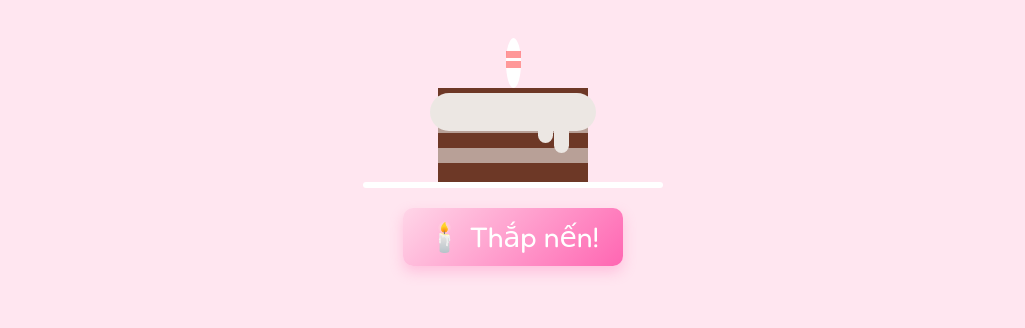
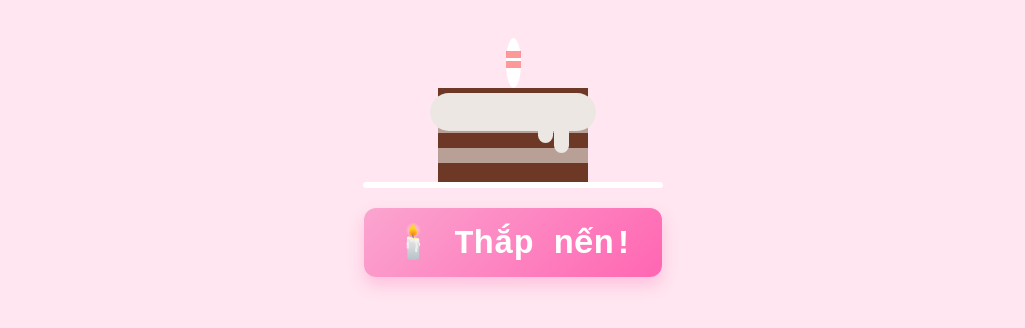
Before and after one commit to ThanhPhuoc110/SinhNhat, a plain HTML site: page index.html in a window 1280 px wide. Both pictures are taken after a click on the button "🍰 Bánh kem!". Shown: the part 258-586 px from the top of the page, without its empty margins (127-1152 px from the left). Drawn offline with nearby package versions, Linux system fonts and the light colour scheme.

Commit message:
Update style.css

```diff
--- a/style.css
+++ b/style.css
@@ -36,7 +36,8 @@ h2 {
 }
 
 #typedText {
-  font-family: 'Segoe UI', Tahoma, Geneva, Verdana, sans-serif;
+  font-family:'Courier New', Courier, monospace;
+  font-weight: 500;
   font-size: 1.5em;
   color: #660033;
   white-space: pre-wrap;
@@ -76,16 +77,14 @@ button {
 
 #lightCandleBtn {
   display: none; /* Ẩn ban đầu */
+  font-family: 'Courier New', Courier, monospace;
+font-weight: bold;
   margin: 20px auto;
-  padding: 12px 24px;
-  font-size: 1.1em;
-  background: linear-gradient(135deg, #ffd6e8, #ff66b2);
+  padding: 14px 28px;
+  font-size: 1.3em;
   color: white;
-  border: none;
-  border-radius: 10px;
-  cursor: pointer;
-  box-shadow: 0 6px 14px rgba(255, 105, 180, 0.3);
-  transition: transform 0.2s ease;
+  background: linear-gradient(135deg, #fba5d0, #ff66b2);
+  box-shadow: 0 8px 16px rgba(255, 105, 180, 0.3);
 }
 #lightCandleBtn:hover {
   transform: translateY(-2px);
@@ -249,7 +248,8 @@ button {
   font-size: 1.2em;
   color: #cc0066;
   margin-top: 10px;
-  font-family: 'Fredoka', cursive;
+  font-family:'Courier New', Courier, monospace;
+  font-weight: 550;
 }
 
 .flip-container {
```
